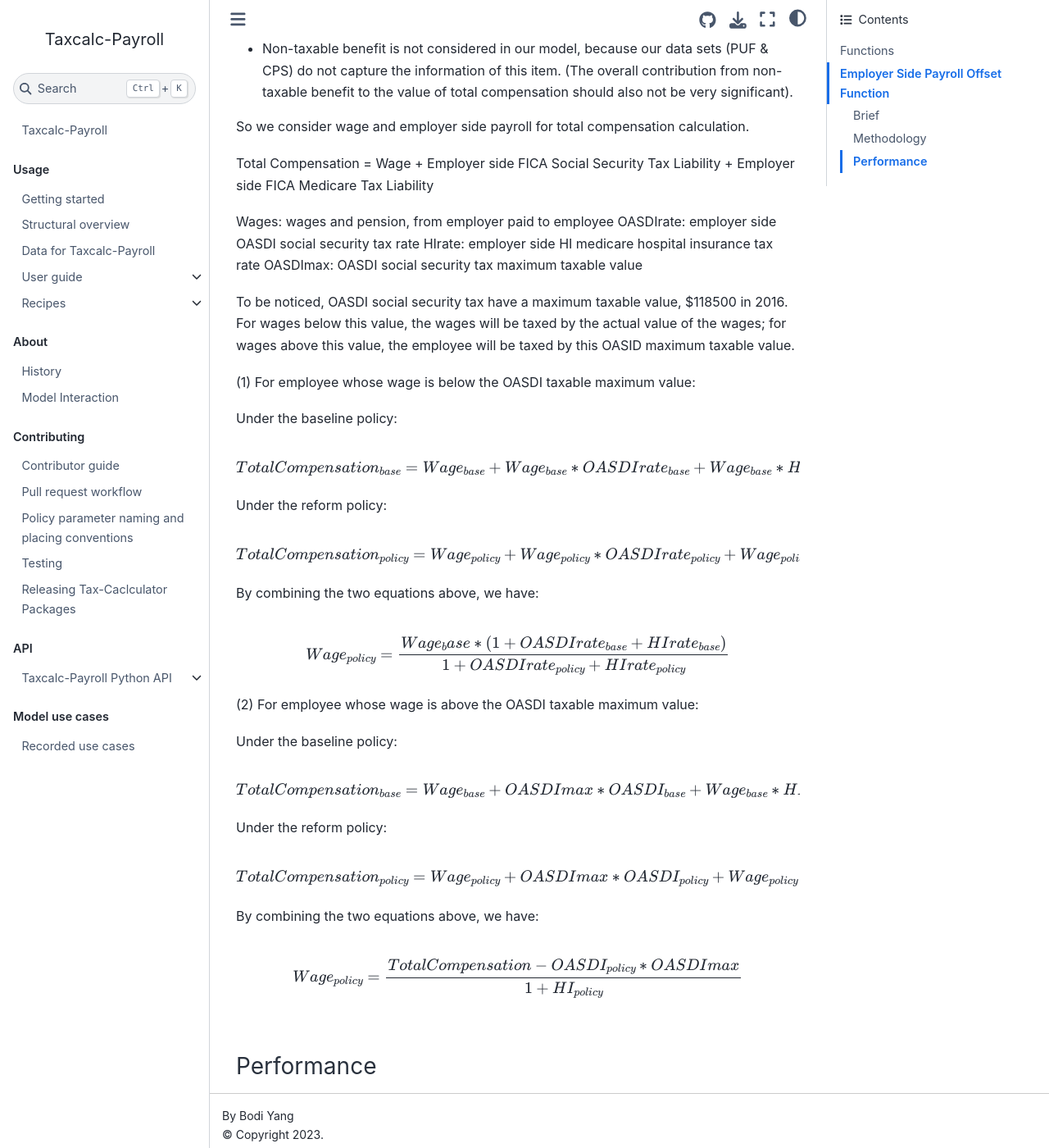
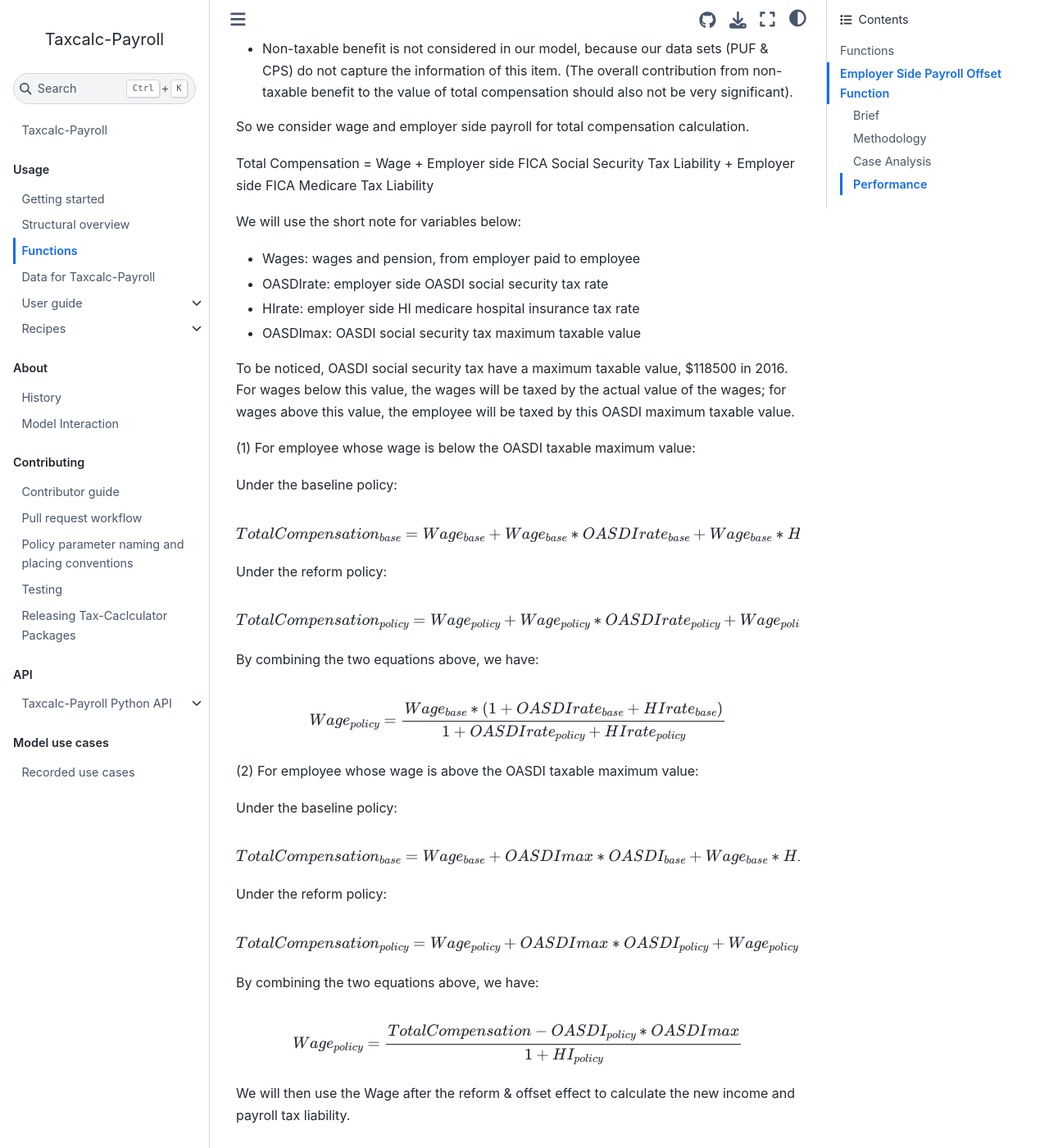
Before and after one commit to bodiyang/Taxcalc-Payroll, a Jupyter Book: the page built from docs/functions.md, in a window 1280 px wide and 1400 px high, scrolled down 1259 px. Shown: the whole window at 82% size. Built offline with Jupyter Book 1.0.4 settings and Sphinx 7.4.7 and the Sphinx Book theme 1.1.4, drawn with Linux system fonts in a browser that asks for light colours; pages that are not in the unit, such as notebooks, are missing from menus; some of the changed text lies outside the part shown.

Commit message:
update function doc

```diff
--- a/docs/_toc.yml
+++ b/docs/_toc.yml
@@ -5,6 +5,7 @@
   chapters:
   - file: usage/starting
   - file: usage/overview
+  - file: functions
   - file: usage/data
   - file: guide/index
     sections:
--- a/docs/functions.md
+++ b/docs/functions.md
@@ -38,13 +38,14 @@
 
 Total Compensation = Wage + Employer side FICA Social Security Tax Liability + Employer side FICA Medicare Tax Liability
 
+We will use the short note for variables below:
+- Wages: wages and pension, from employer paid to employee
+- OASDIrate: employer side OASDI social security tax rate
+- HIrate: employer side HI medicare hospital insurance tax rate
+- OASDImax: OASDI social security tax maximum taxable value
 
-Wages: wages and pension, from employer paid to employee
-OASDIrate: employer side OASDI social security tax rate
-HIrate: employer side HI medicare hospital insurance tax rate
-OASDImax: OASDI social security tax maximum taxable value
 
-To be noticed, OASDI social security tax have a maximum taxable value, $118500 in 2016. For wages below this value, the wages will be taxed by the actual value of the wages; for wages above this value, the employee will be taxed by this OASID maximum taxable value.
+To be noticed, OASDI social security tax have a maximum taxable value, $118500 in 2016. For wages below this value, the wages will be taxed by the actual value of the wages; for wages above this value, the employee will be taxed by this OASDI maximum taxable value.
 
 
 (1) For employee whose wage is below the OASDI taxable maximum value:
@@ -64,7 +65,7 @@
 By combining the two equations above, we have:
 
 $$
-Wage_{policy} = \frac{Wage_base * (1 + OASDIrate_{base}+ HIrate_{base})}{1 + OASDIrate_{policy} + HIrate_{policy}}
+Wage_{policy} = \frac{Wage_{base} * (1 + OASDIrate_{base}+ HIrate_{base})}{1 + OASDIrate_{policy} + HIrate_{policy}}
 $$
 
 
@@ -89,10 +90,15 @@
 $$
 
 
+We will then use the Wage after the reform & offset effect to calculate the new income and payroll tax liability.
 
 
+### Case Analysis
 
-
-
+This [recipe 3](https://bodiyang.github.io/Taxcalc-Payroll/recipes/recipe3.html) will be helpful to learn the effect from offset. The recipe is a comparison between a payroll tax reform implemented upon the employer side versus the employee side. Result shows the latter reform will raise more revenue.
 
 ### Performance
+
+It is known that Congressional Budget Office take the offset effect into consideration when producing revenue projections. Taxcalc-Payroll's performance is in line with the CBO's estimation.
+
+As a reference, this [document of budget options](https://www.cbo.gov/budget-options/54805) shows CBO's estimation of revenue change from the rise of Social Security payroll tax rate by 1% (0.5% on each side of employer and employee). Please be noted that this document is produced in 2018. So we need to be aware of the inflation effect when we compare Taxcalc-Payroll's estimation (current year) with this CBO document (2018).
```
